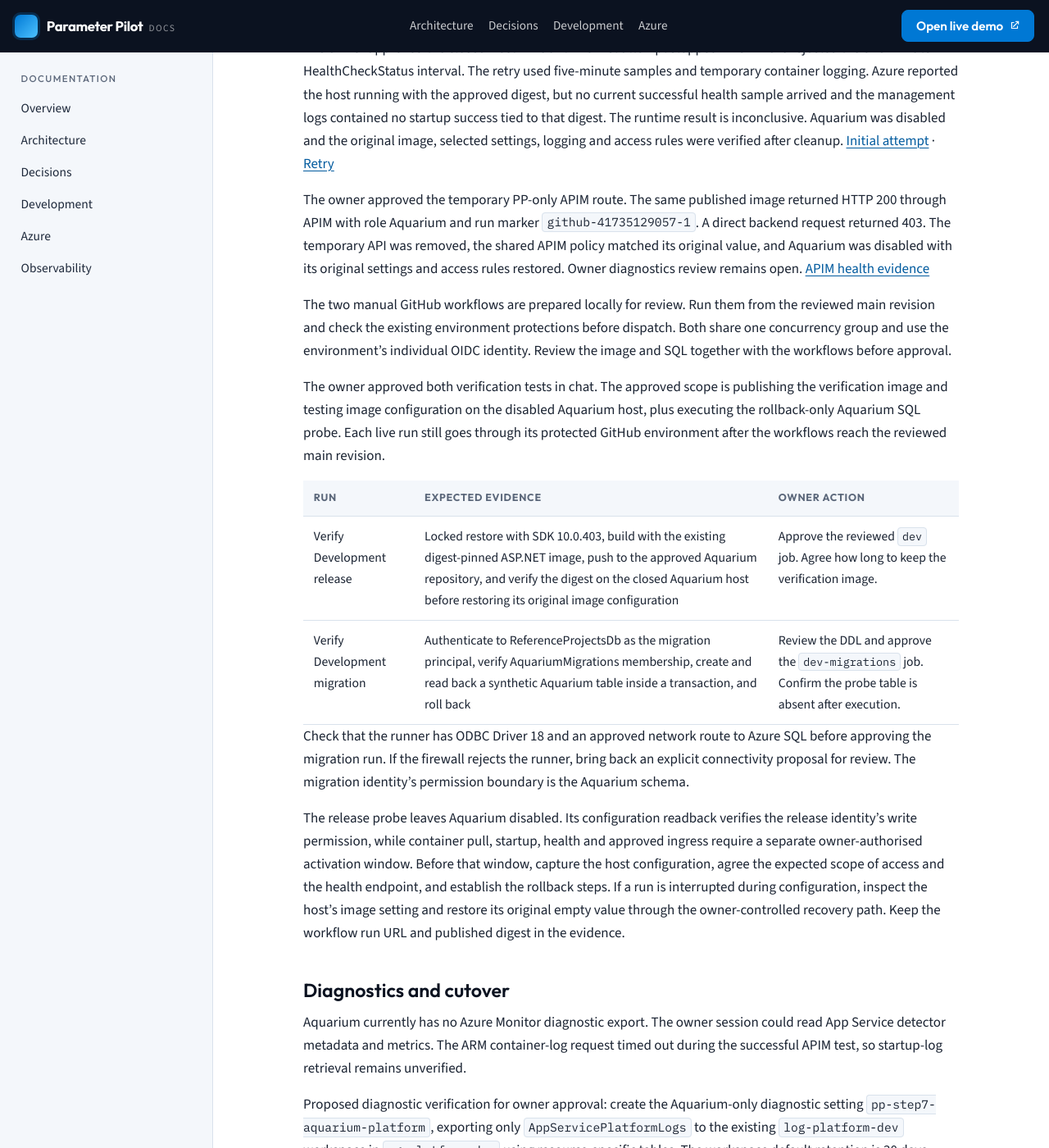
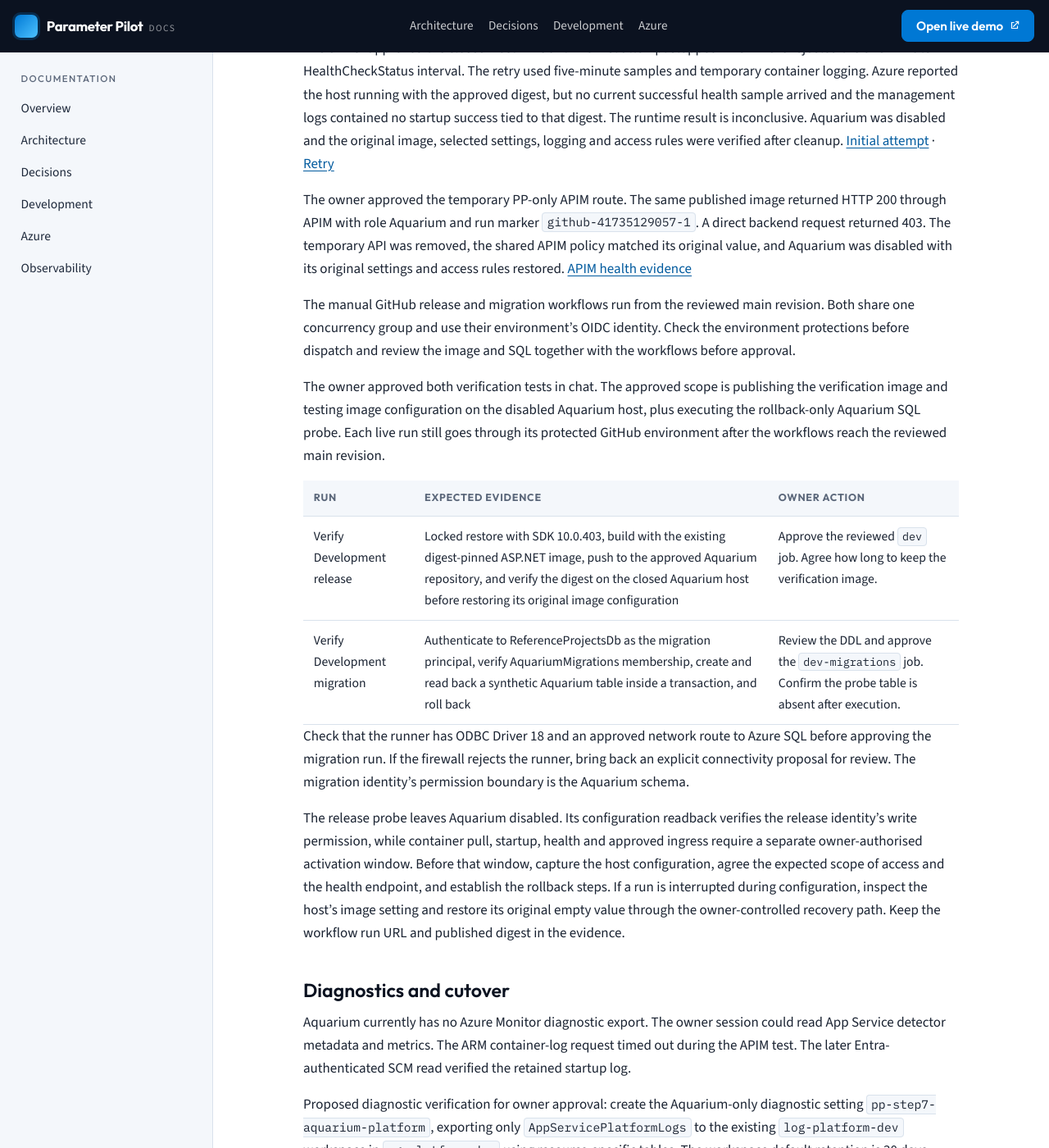
Before and after one commit to PhilipTodd/azure-distributed-systems-reference, a Jekyll site: the page built from docs/infrastructure/step-7-delivery-verification.md, in a window 1280 px wide and 1400 px high, scrolled down 1250 px. Shown: the whole window at 82% size. Built offline with Jekyll 4.4.1, drawn with Linux system fonts in a browser that asks for light colours; our own code applies the rules of GitHub Pages for plain Markdown files; some of the changed text lies outside the part shown.

Commit message:
Align handover runbook with verified delivery results

```diff
--- a/docs/infrastructure/step-7-delivery-verification.md
+++ b/docs/infrastructure/step-7-delivery-verification.md
@@ -5,7 +5,7 @@
 - The release verification passed. GitHub built and published the image, signed in to Azure with OIDC, and verified setting and restoring the image configuration on the disabled Aquarium host. [Release run](https://github.com/PhilipTodd/azure-distributed-systems-reference/actions/runs/41735129057)
 - The migration verification passed. GitHub installed the SQL client, signed in to the tenant with OIDC, connected to SQL, verified the Aquarium migration role, and created and read back the probe table before rolling back the transaction. [Migration run](https://github.com/PhilipTodd/azure-distributed-systems-reference/actions/runs/41739099738)
 
-The running deployment check passed through the temporary APIM route described below. Diagnostics verification and legacy pipeline cutover remain open.
+The running deployment, protected startup-log read and legacy queue cutover passed. The results and rollback details are recorded below.
 
 ## Proposed Aquarium activation window
 
@@ -22,9 +22,9 @@
 
 The owner approved the closed-host window. The first attempt stopped when Azure rejected the one-minute HealthCheckStatus interval. The retry used five-minute samples and temporary container logging. Azure reported the host running with the approved digest, but no current successful health sample arrived and the management logs contained no startup success tied to that digest. The runtime result is inconclusive. Aquarium was disabled and the original image, selected settings, logging and access rules were verified after cleanup. [Initial attempt](evidence/step-7-aquarium-activation-initial-2026-11-04.json) · [Retry](evidence/step-7-aquarium-activation-2026-11-04.json)
 
-The owner approved the temporary PP-only APIM route. The same published image returned HTTP 200 through APIM with role Aquarium and run marker `github-41735129057-1`. A direct backend request returned 403. The temporary API was removed, the shared APIM policy matched its original value, and Aquarium was disabled with its original settings and access rules restored. Owner diagnostics review remains open. [APIM health evidence](evidence/step-7-aquarium-apim-health-2026-11-04.json)
+The owner approved the temporary PP-only APIM route. The same published image returned HTTP 200 through APIM with role Aquarium and run marker `github-41735129057-1`. A direct backend request returned 403. The temporary API was removed, the shared APIM policy matched its original value, and Aquarium was disabled with its original settings and access rules restored. [APIM health evidence](evidence/step-7-aquarium-apim-health-2026-11-04.json)
 
-The two manual GitHub workflows are prepared locally for review. Run them from the reviewed main revision and check the existing environment protections before dispatch. Both share one concurrency group and use the environment's individual OIDC identity. Review the image and SQL together with the workflows before approval.
+The manual GitHub release and migration workflows run from the reviewed main revision. Both share one concurrency group and use their environment's OIDC identity. Check the environment protections before dispatch and review the image and SQL together with the workflows before approval.
 
 The owner approved both verification tests in chat. The approved scope is publishing the verification image and testing image configuration on the disabled Aquarium host, plus executing the rollback-only Aquarium SQL probe. Each live run still goes through its protected GitHub environment after the workflows reach the reviewed main revision.
 
@@ -39,7 +39,7 @@
 
 ## Diagnostics and cutover
 
-Aquarium currently has no Azure Monitor diagnostic export. The owner session could read App Service detector metadata and metrics. The ARM container-log request timed out during the successful APIM test, so startup-log retrieval remains unverified.
+Aquarium currently has no Azure Monitor diagnostic export. The owner session could read App Service detector metadata and metrics. The ARM container-log request timed out during the APIM test. The later Entra-authenticated SCM read verified the retained startup log.
 
 Proposed diagnostic verification for owner approval: create the Aquarium-only diagnostic setting `pp-step7-aquarium-platform`, exporting only `AppServicePlatformLogs` to the existing `log-platform-dev` workspace in `rg-platform-dev` using resource-specific tables. The workspace default retention is 30 days. Check the effective table retention before approving ongoing collection. This creates a log ingestion path that may incur Azure Monitor charges. Exclude HTTP, application and console logs from this test. In a separately approved startup window, query the resource-specific table for that time range and confirm the owner can read startup events. Remove the test setting after verification. Already-ingested entries remain subject to workspace retention. Keep tokens, credentials, private keys and customer payloads out of logs.
 
```
